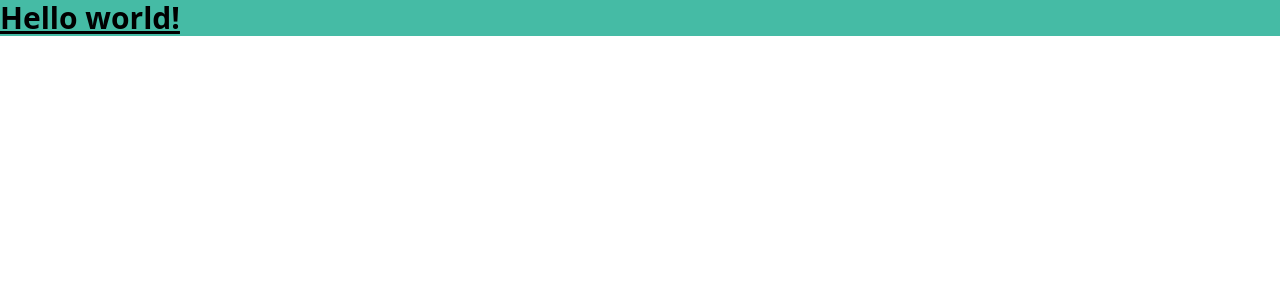
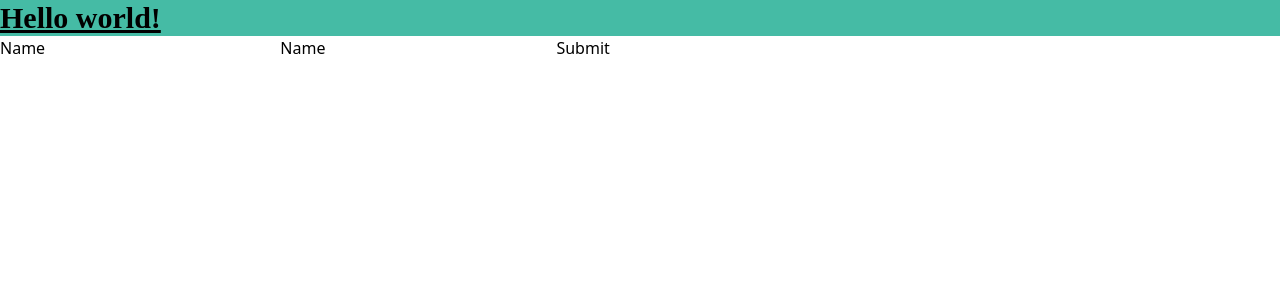
Before and after one commit to lisachen-dev/form-ahead, a React (Vite) app in the folder frontend/: page / in a window 1280 px wide. Shown: the top 300 px of the page. Built offline with nearby package versions, Linux system fonts and the light colour scheme.

Commit message:
task: name and email components

```diff
--- a/frontend/package.json
+++ b/frontend/package.json
@@ -11,6 +11,7 @@
   },
   "dependencies": {
     "@tailwindcss/vite": "^4.1.5",
+    "lucide-react": "^0.503.0",
     "react": "^19.0.0",
     "react-dom": "^19.0.0",
     "tailwindcss": "^4.1.5"
--- a/frontend/src/App.css
+++ b/frontend/src/App.css
@@ -2,4 +2,7 @@
 
 @theme {
   --color-mint-500: oklch(0.72 0.11 178);
+  --font-poppins: Poppins, sans-serif;
+  --breakpoint-3xl: 120rem;
+  --font-script: Great Vibes, cursive;
 }
--- a/frontend/src/App.jsx
+++ b/frontend/src/App.jsx
@@ -1,13 +1,39 @@
-import { useState } from 'react'
-import './App.css'
+import { useState } from 'react';
+import './App.css';
+
 
 function App() {
+    const [name, setName] = useState('');
+    const [email, setEmail] = useState('');
+
+    const handleOnChange = (e) => {
+        e.preventDefault();
+        setName(e.target.value);
+    }
 
   return (
     <>
-        <h1 class="bg-mint-500 text-3xl font-bold underline">
+        <h1 class="font-script bg-mint-500 text-3xl font-bold underline">
           Hello world!
         </h1>
+        <form>
+            <label> Name
+                <input
+                    type="text"
+                    value={name}
+                    onChange={handleOnChange}
+                />
+            </label>
+            <label> Name
+                <input
+                    type="email"
+                    value={email}
+                    onChange={handleOnChange}
+                />
+            </label>
+            <input type="submit" />
+
+        </form>
     </>
   )
 }
```
Also changed, not shown: 1 other file (tests, documents, lock files or other folders).
